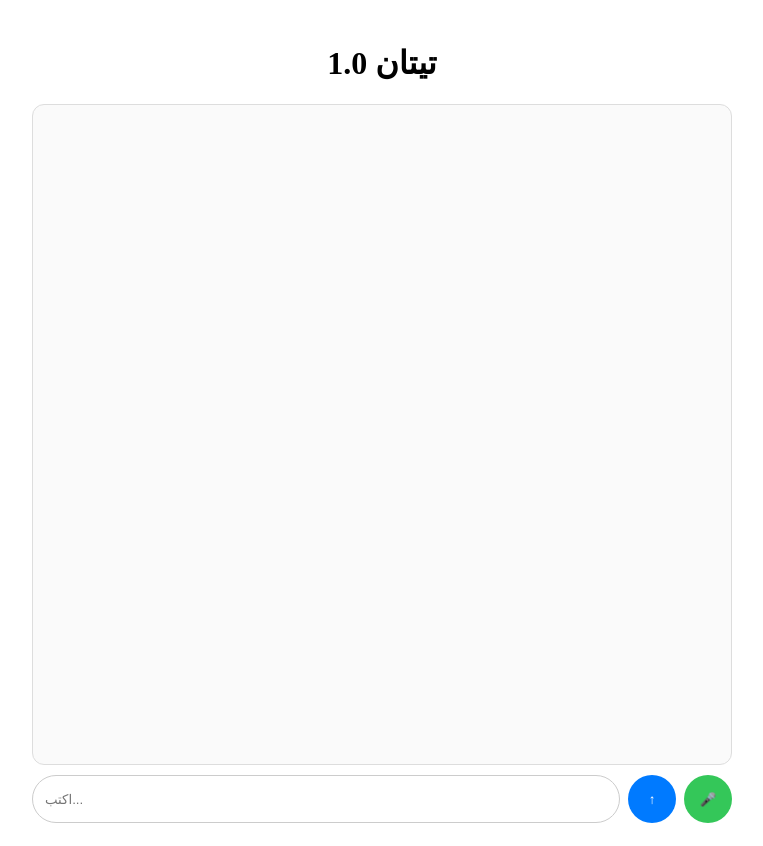
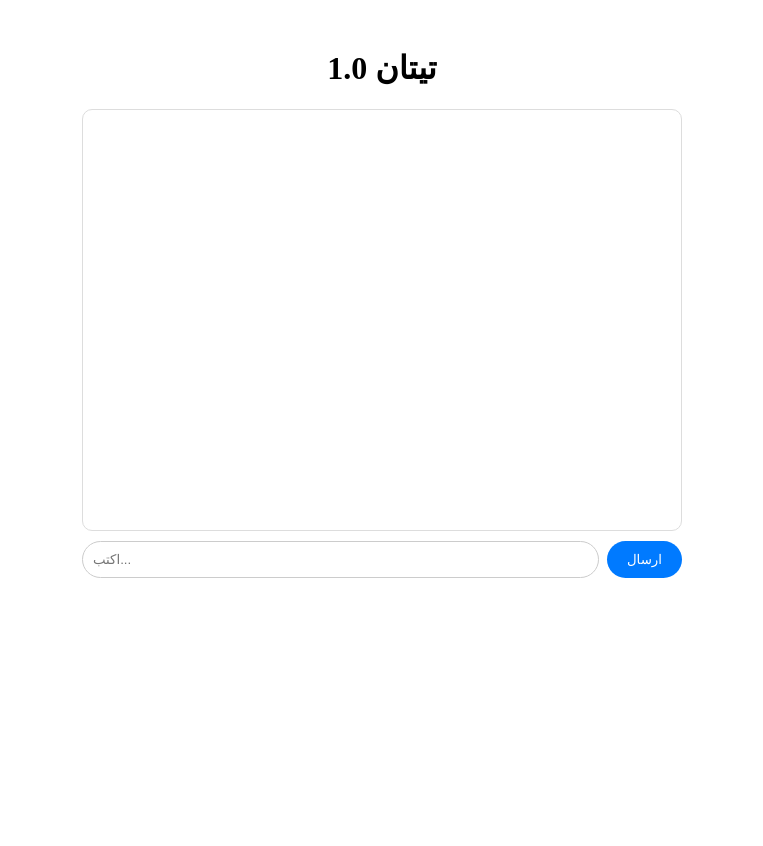
Before and after one commit to Alialdrage/titan-10, a Next.js app: page / in a window 1280 px wide. Shown: the whole page, without its empty margins (258-1021 px from the left). After the commit the page ends 800 px from the top, so only its background shows below. Built offline with nearby package versions, Linux system fonts and the light colour scheme.

Commit message:
Update page.tsx

```diff
--- a/app/page.tsx
+++ b/app/page.tsx
@@ -1,34 +1,45 @@
 "use client";
-import { useState, useRef, useEffect } from "react";
+import { useState } from "react";
+
 export default function Page() {
   const [messages, setMessages] = useState<any[]>([]);
   const [input, setInput] = useState("");
   const [loading, setLoading] = useState(false);
-  const endRef = useRef<HTMLDivElement>(null);
-  useEffect(()=>{ endRef.current?.scrollIntoView({behavior:"smooth"}) }, [messages]);
-  const send = async (txt: string) => {
-    if (!txt.trim()) return;
-    setInput(""); setMessages(m=>[...m, {role:"user", content:txt}]); setLoading(true);
-    const res = await fetch("/api/chat", {method:"POST", headers:{"Content-Type":"application/json"}, body: JSON.stringify({messages:[...messages, {role:"user", content:txt}]})});
-    const data = await res.json();
-    setMessages(m=>[...m, {role:"assistant", content:data.reply}]); setLoading(false);
+
+  const send = async () => {
+    if (!input.trim()) return;
+    const text = input;
+    setInput("");
+    setMessages((m) => [...m, { role: "user", content: text }]);
+    setLoading(true);
+    try {
+      const res = await fetch("/api/chat", {
+        method: "POST",
+        headers: { "Content-Type": "application/json" },
+        body: JSON.stringify({ messages: [...messages, { role: "user", content: text }] }),
+      });
+      const data = await res.json();
+      setMessages((m) => [...m, { role: "assistant", content: data.reply }]);
+    } catch {
+      setMessages((m) => [...m, { role: "assistant", content: "خطأ" }]);
+    }
+    setLoading(false);
   };
-  const voice = () => {
-    const SR = (window as any).webkitSpeechRecognition || (window as any).SpeechRecognition;
-    const r = new SR(); r.lang='ar-SA'; r.onresult=(e:any)=> send(e.results[0][0].transcript); r.start();
-  };
+
   return (
-    <main style={{maxWidth:700, margin:"0 auto", padding:15, height:"100vh", display:"flex", flexDirection:"column"}}>
-      <h1 style={{textAlign:"center"}}>تيتان 1.0</h1>
-      <div style={{flex:1, border:"1px solid #ddd", borderRadius:12, padding:12, overflowY:"auto", background:"#fafafa"}}>
-        {messages.map((m,i)=><div key={i} style={{margin:8, padding:10, borderRadius:10, background: m.role==="user" ? "#007aff" : "#eee", color: m.role==="user" ? "#fff" : "#000", textAlign:"right"}}>{m.content}</div>)}
+    <main style={{ maxWidth: 600, margin: "0 auto", padding: 20 }}>
+      <h1 style={{ textAlign: "center" }}>تيتان 1.0</h1>
+      <div style={{ border: "1px solid #ddd", height: 400, overflowY: "auto", padding: 10, borderRadius: 10 }}>
+        {messages.map((m, i) => (
+          <div key={i} style={{ margin: 5, padding: 8, background: m.role === "user" ? "#007aff" : "#eee", color: m.role === "user" ? "#fff" : "#000", borderRadius: 8, textAlign: "right" }}>
+            {m.content}
+          </div>
+        ))}
         {loading && <div>يكتب...</div>}
-        <div ref={endRef}/>
       </div>
-      <div style={{display:"flex", gap:8, marginTop:10}}>
-        <input value={input} onChange={e=>setInput(e.target.value)} onKeyDown={e=> e.key==="Enter" && send(input)} placeholder="اكتب..." style={{flex:1, padding:12, borderRadius:25, border:"1px solid #ccc"}} />
-        <button onClick={()=>send(input)} style={{width:48, height:48, borderRadius:"50%", border:"none", background:"#007aff", color:"#fff"}}>↑</button>
-        <button onClick={voice} style={{width:48, height:48, borderRadius:"50%", border:"none", background:"#34c759", color:"#fff"}}>🎤</button>
+      <div style={{ display: "flex", gap: 8, marginTop: 10 }}>
+        <input value={input} onChange={(e) => setInput(e.target.value)} onKeyDown={(e) => e.key === "Enter" && send()} style={{ flex: 1, padding: 10, borderRadius: 20, border: "1px solid #ccc" }} placeholder="اكتب..." />
+        <button onClick={send} style={{ padding: "10px 20px", borderRadius: 20, background: "#007aff", color: "#fff", border: "none" }}>ارسال</button>
       </div>
     </main>
   );
```
